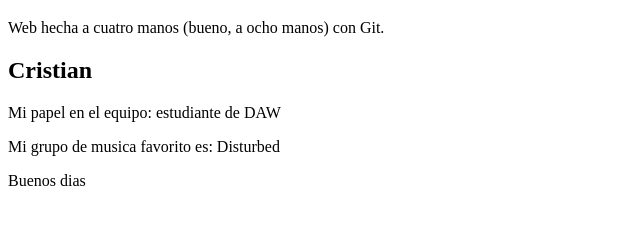
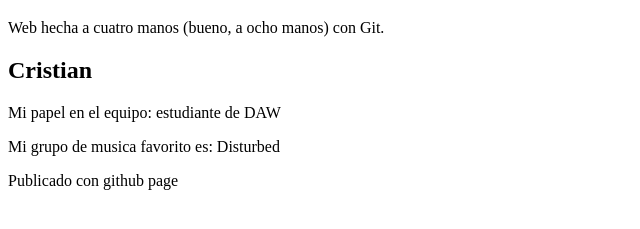
Before and after one commit to stuffsergio/portal-equipo05, a plain HTML site: page index.html in a window 1280 px wide. Shown: the part 61-290 px from the top of the page, without its empty margins (0-640 px from the left). Drawn offline with Linux system fonts and the light colour scheme.

Commit message:
Cristian celebrando

```diff
--- a/index.html
+++ b/index.html
@@ -11,7 +11,7 @@
 		<h2>Cristian</h2>
 		<p>Mi papel en el equipo: estudiante de DAW</p>
 		<p>Mi grupo de musica favorito es: Disturbed</p>
+		<p>Publicado con github page</p>
 	</section>
-	<p>Buenos dias</p>
   </body>
 </html>
```
